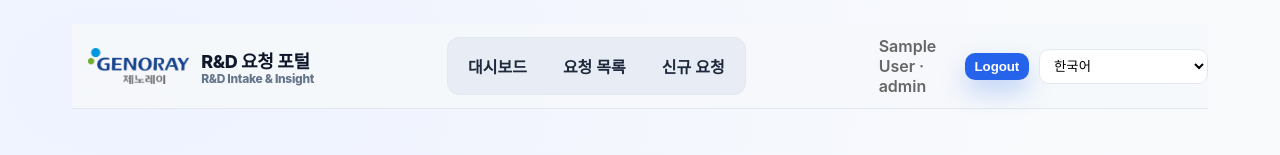
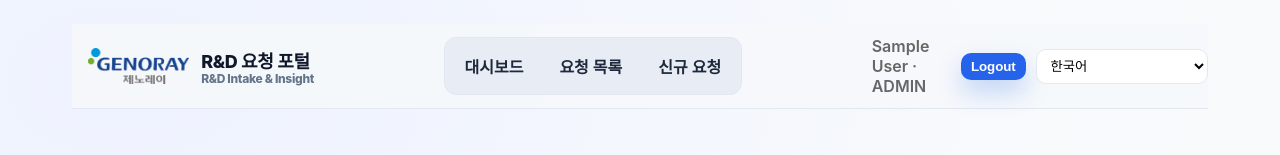
Before and after one commit to eunchon/my-rnd-app, a React (Vite) app in the folder frontend/: page /login in a window 1280 px wide. Shown: the top 155 px of the page. Built offline with nearby package versions, Linux system fonts and the light colour scheme; no server answers; sample sign-in values are in the browser's storage; a web font is replaced by a local one.

Commit message:
fix: handle viewer role and avoid storing invalid tokens

```diff
--- a/frontend/src/main.tsx
+++ b/frontend/src/main.tsx
@@ -24,13 +24,14 @@ function App() {
 function RoleAwareLayout({ role }: { role: 'viewer' | 'executive' | string }) {
   const location = useLocation();
   const navigate = useNavigate();
-  const onlyList = role === 'viewer';
+  const roleUpper = (role || '').toUpperCase();
+  const onlyList = roleUpper === 'VIEWER';
   const t = useT();
   const lang = useLang();
   const token = getAuthToken();
   const decoded = token ? decodeToken(token) : null;
   const name = decoded?.name || '';
-  const userRole = decoded?.role || role;
+  const userRole = (decoded?.role || roleUpper || '').toUpperCase();
   const isActive = (path: string) => location.pathname === path || location.pathname.startsWith(`${path}/`);
   return (
     <div className="container">
--- a/frontend/src/pages/LoginPage.tsx
+++ b/frontend/src/pages/LoginPage.tsx
@@ -14,9 +14,9 @@ export default function LoginPage() {
     setError(null);
     try {
       const res = await postJSON<{ token: string }>('/auth/login', { email, password });
-      setAuthToken(res.token);
       const user = decodeToken(res.token);
       if (!user) throw new Error('Invalid token');
+      setAuthToken(res.token);
       navigate('/');
     } catch (err: any) {
       setError(err?.message || 'Login failed');
--- a/frontend/src/pages/SignupPage.tsx
+++ b/frontend/src/pages/SignupPage.tsx
@@ -40,9 +40,9 @@ export default function SignupPage() {
           role: form.role,
         }
       );
-      setAuthToken(res.token);
       const user = decodeToken(res.token);
       if (!user) throw new Error('Invalid token');
+      setAuthToken(res.token);
       navigate('/');
     } catch (err: any) {
       const msg = err instanceof Error ? err.message : 'Signup failed';
```
